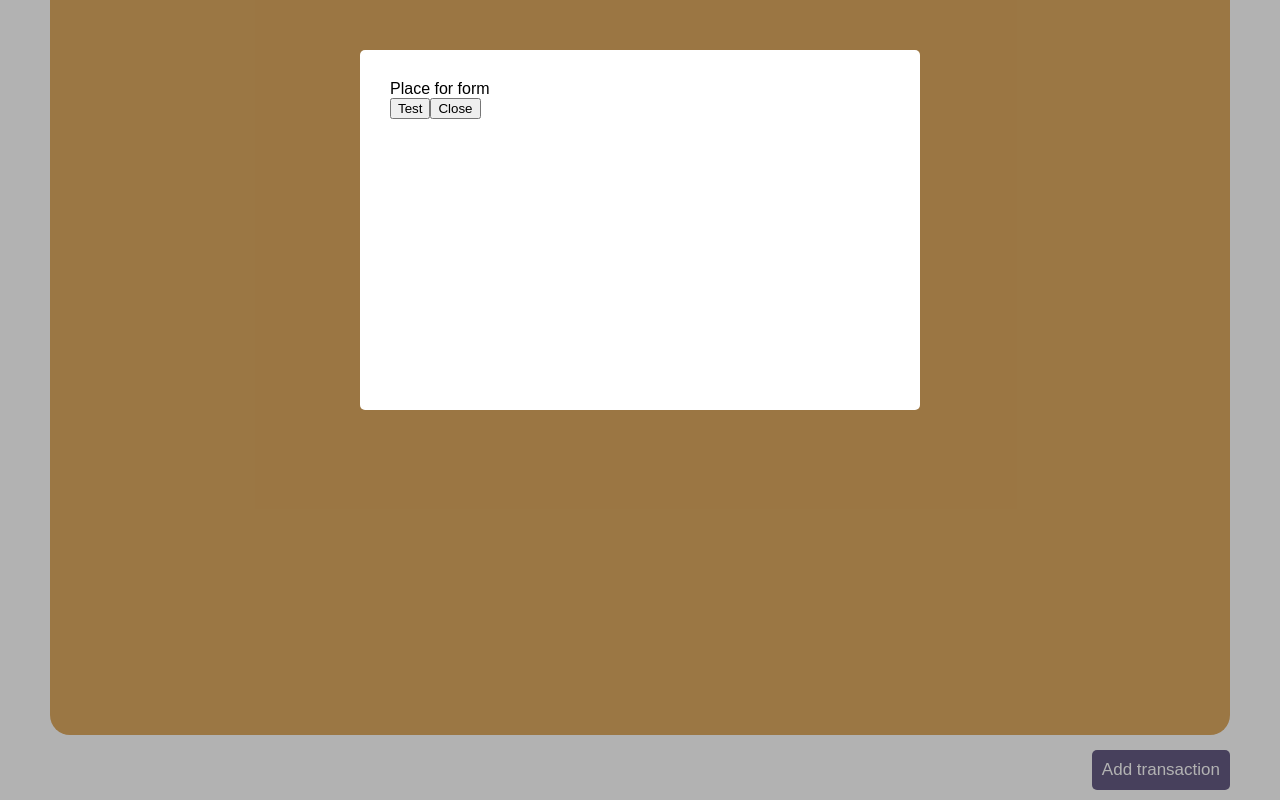
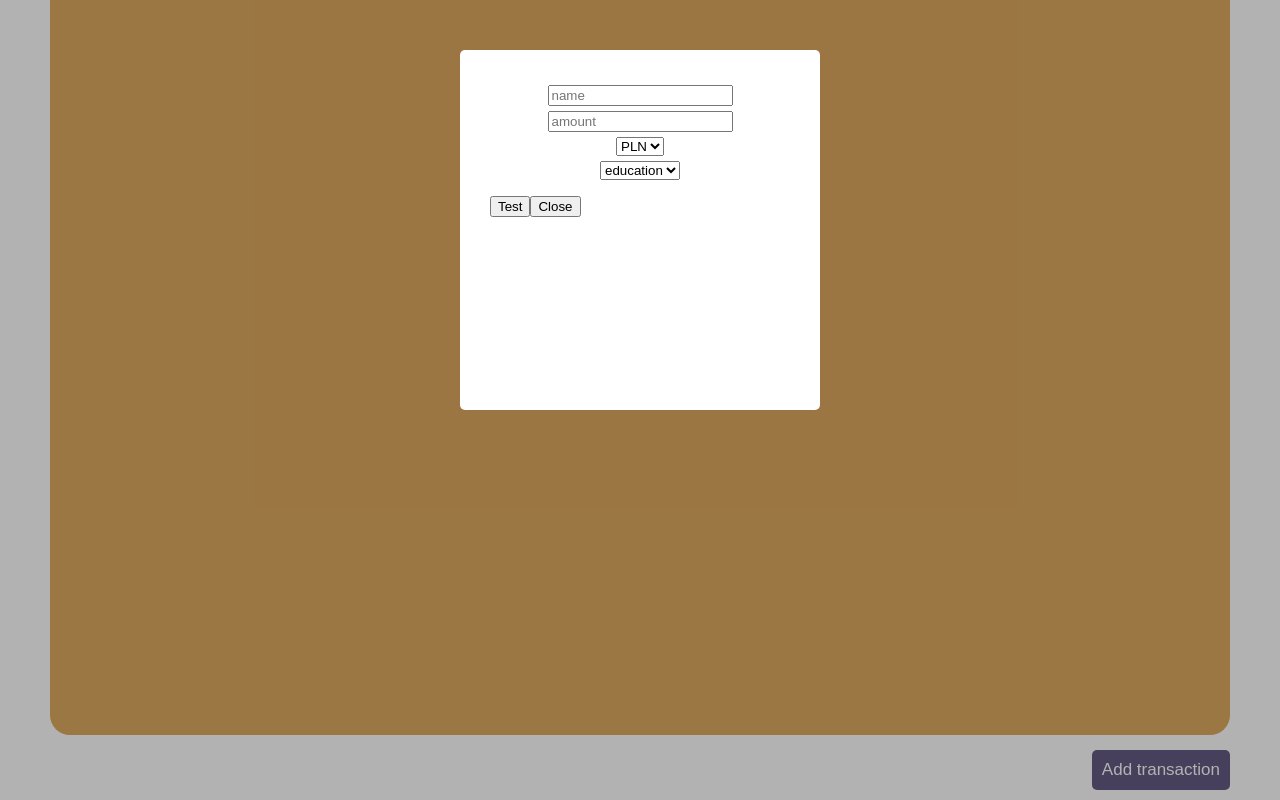
Before and after one commit to suaba/expenses-ui, a React (Create React App) app: page / in a window 1280 px wide. Both pictures are taken after a click on the button "Add transaction". Shown: the part 155-955 px from the top of the page. Built offline with nearby package versions, Linux system fonts and the light colour scheme; no server answers.

Commit message:
Base form with partially mocked data

```diff
--- a/src/App.css
+++ b/src/App.css
@@ -80,8 +80,26 @@ h1 {
 .modal {
   background: #fff;
   border-radius: 5px;
-  max-width: 500px;
+  max-width: 300px;
   min-height: 300px;
   margin: 0 auto;
   padding: 30px;
 }
+
+input {
+  display: block;
+  /* border: 1px solid rgba(255,255,255,0.6);
+  background: linear-gradient(#eee, #fff);
+  transition: all 0.3s ease-out;
+  padding: 5px; */
+  margin-right: auto;
+  margin-left: auto;
+  margin-top: 5px;
+}
+
+select {
+  display: block;
+  margin-right: auto;
+  margin-left: auto;
+  margin-top: 5px;
+}
--- a/src/App.js
+++ b/src/App.js
@@ -12,12 +12,15 @@ class App extends Component {
       isOpen: false
     }
   }
-  componentDidMount = () => {
+  fetchAllTransactions = () => {
     axios.get(`http://localhost:8080/api/transactions`)
       .then(res => {
         const transactions = res.data;
         this.setState({ transactions });
       })
+  }
+  componentDidMount = () => {
+    this.fetchAllTransactions();
   }
   deleteTransaction = (id) => {
     axios.delete(`http://localhost:8080/api/transactions/${id}`)
@@ -26,17 +29,14 @@ class App extends Component {
       this.setState({ transactions });
     })
   }
+  addTransaction = (transaction) => {
+    axios.post(`http://localhost:8080/api/transactions/`, transaction);
+    this.fetchAllTransactions();
+  }
   toggleModal = () => {
     this.setState({
       isOpen: !this.state.isOpen
     });
-  }
-  addTransaction = (transaction) => {
-    axios.post(`http://localhost:8080/api/transactions/`, transaction);
-    let transactions = [...this.state.transactions, transaction];
-    this.setState ({
-      transactions: transactions
-    })
   }
   render() {
     return (
--- a/src/Modal.js
+++ b/src/Modal.js
@@ -3,28 +3,43 @@ import PropTypes from 'prop-types';
 
 
 class Modal extends React.Component {
+  state = {
+    name: null,
+    amount: null,
+    currency: 'PLN',
+    category: {
+        id: 12,
+        name: 'education'
+    }
+  }
   handleSubmit = (e) => {
     e.preventDefault();
-    const transaction = {
-      name: 'TestTransaction2222',
-      amount: 15,
-      currency: 'PLN',
-      category: {
-          id: 12,
-          name: 'education'
-      }
-    }
-    this.props.addTransaction(transaction);
+    this.props.addTransaction(this.state);
+  }
+  handleChange = (e) => {
+    this.setState({
+        [e.target.id]: e.target.value
+    })
   }
   render() {
     if(!this.props.show) {
       return null;
     }
-
     return (
       <div className="backdrop">
         <div className="modal">
-          {this.props.children}
+          <div className="form">
+            <form onSubmit={this.handleSubmit}>
+              <input type="text" placeholder="name" onChange={this.handleChange}/>
+              <input type="text" placeholder="amount" onChange={this.handleChange}/>
+              <select>
+                <option value="PLN">PLN</option>
+              </select>
+              <select>
+                <option value="education">education</option>
+              </select>
+            </form>
+          </div>
           <div className="footer">
             <button className="forTest" onClick={this.handleSubmit}>
             Test
```
